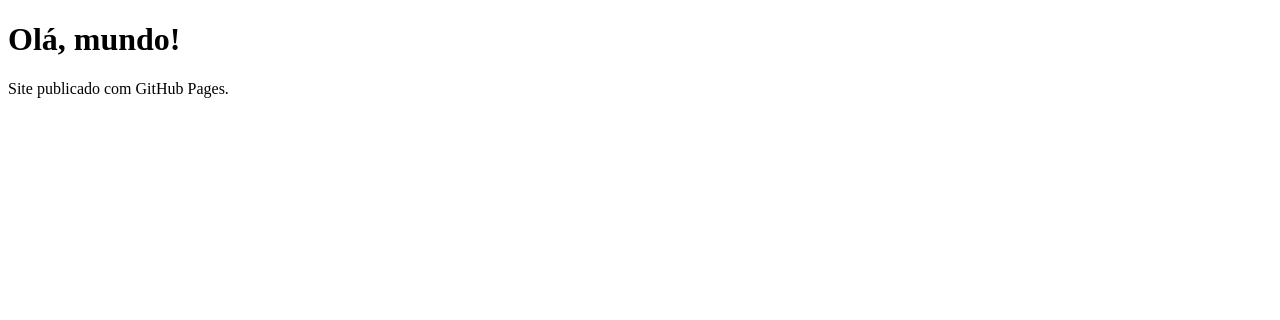
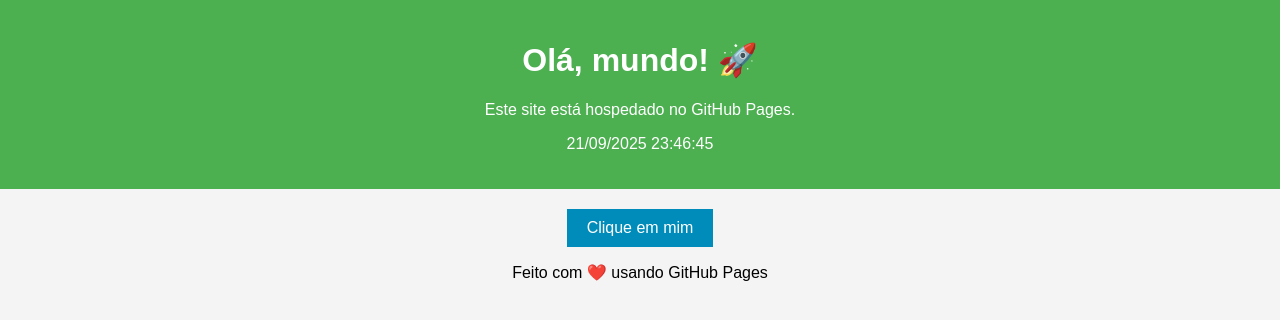
Before and after one commit to giggychic/giggychic.github.io, a plain HTML site: page index.html in a window 1280 px wide. Drawn offline with Linux system fonts and the light colour scheme.

Commit message:
Update index.html
Alterado para página nova...

```diff
--- a/index.html
+++ b/index.html
@@ -1,11 +1,69 @@
-<!doctype html>
+<!DOCTYPE html>
 <html lang="pt-BR">
-  <head>
-    <meta charset="utf-8">
-    <title>Meu site no GitHub Pages</title>
-  </head>
-  <body>
-    <h1>Olá, mundo!</h1>
-    <p>Site publicado com GitHub Pages.</p>
-  </body>
+<head>
+    <meta charset="UTF-8">
+    <meta name="viewport" content="width=device-width, initial-scale=1.0">
+    <title>Meu Site no GitHub Pages</title>
+    <link rel="stylesheet" href="style.css">
+</head>
+<body>
+    <header>
+        <h1>Olá, mundo! 🚀</h1>
+        <p>Este site está hospedado no GitHub Pages.</p>
+        <p id="data-hora"></p>
+    </header>
+
+    <main>
+        <button id="botao">Clique em mim</button>
+    </main>
+
+    <footer>
+        <p>Feito com ❤️ usando GitHub Pages</p>
+    </footer>
+
+    <!-- Script do botão -->
+    <script>
+        document.getElementById("botao").addEventListener("click", function() {
+            alert("Você clicou no botão! 🎉");
+        });
+    </script>
+
+    <!-- Script para mostrar data e hora -->
+    <script>
+        function atualizarDataHora() {
+            const agora = new Date();
+            const dia = String(agora.getDate()).padStart(2, '0');
+            const mes = String(agora.getMonth() + 1).padStart(2, '0');
+            const ano = agora.getFullYear();
+            const hora = String(agora.getHours()).padStart(2, '0');
+            const minuto = String(agora.getMinutes()).padStart(2, '0');
+            const segundo = String(agora.getSeconds()).padStart(2, '0');
+
+            document.getElementById('data-hora').textContent =
+                `${dia}/${mes}/${ano} ${hora}:${minuto}:${segundo}`;
+        }
+
+        setInterval(atualizarDataHora, 1000);
+        atualizarDataHora();
+    </script>
+
+    <!-- Script para bloquear botão direito e atalhos -->
+    <script>
+        document.addEventListener('contextmenu', function(e) {
+            e.preventDefault();
+            alert('Função desativada neste site 🚫');
+        });
+
+        document.addEventListener('keydown', function(e) {
+            if (e.ctrlKey && e.key.toLowerCase() === 'u') {
+                e.preventDefault();
+                alert('Acesso negado 🚫');
+            }
+            if ((e.ctrlKey && e.shiftKey && e.key.toLowerCase() === 'i') || e.key === 'F12') {
+                e.preventDefault();
+                alert('Ferramentas de desenvolvedor desativadas 🚫');
+            }
+        });
+    </script>
+</body>
 </html>
```
